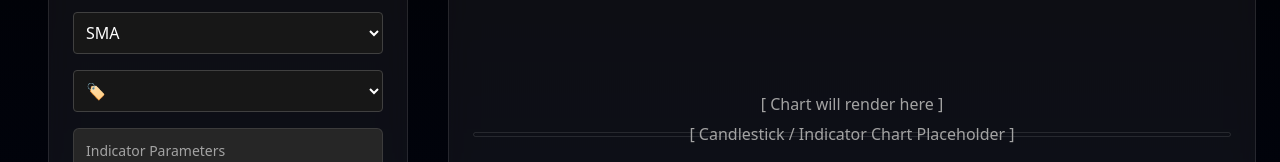
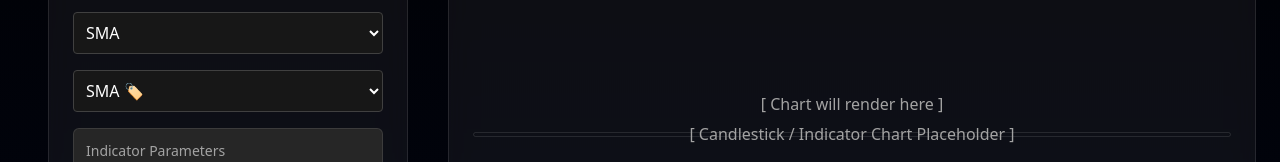
Before and after one commit to palitojendthen/apexlabs, a Next.js app in the folder frontend/: page / in a window 1280 px wide. Shown: the part 519-681 px from the top of the page. Built offline with nearby package versions, Linux system fonts and the light colour scheme.

Commit message:
update page.js

```diff
--- a/frontend/app/page.js
+++ b/frontend/app/page.js
@@ -62,10 +62,16 @@ export default function Home() {
               <option>Kaufman Adaptive Moving Average 🏷️</option>
             </select>
 
-            {/* Strategy selection */}
+            {/* Indicator selection */}
             <select className="p-2 rounded bg-white border border-gray-300 text-gray-800
                               dark:bg-neutral-900 dark:border-neutral-700 dark:text-white">
-              <option> 🏷️</option>
+              <option>SMA 🏷️</option>
+              <option>EMA 🏷️</option>
+              <option>ADX 🏷️</option>
+              <option>RSI 🏷️</option>
+              <option>Donchian Channel 🏷️</option>
+              <option>Predictive Moving Average 🏷️</option>
+              <option>Kaufman Adaptive Moving Average 🏷️</option>
             </select>
 
             {/* Placeholder for dynamic params (expand later) */}
```
